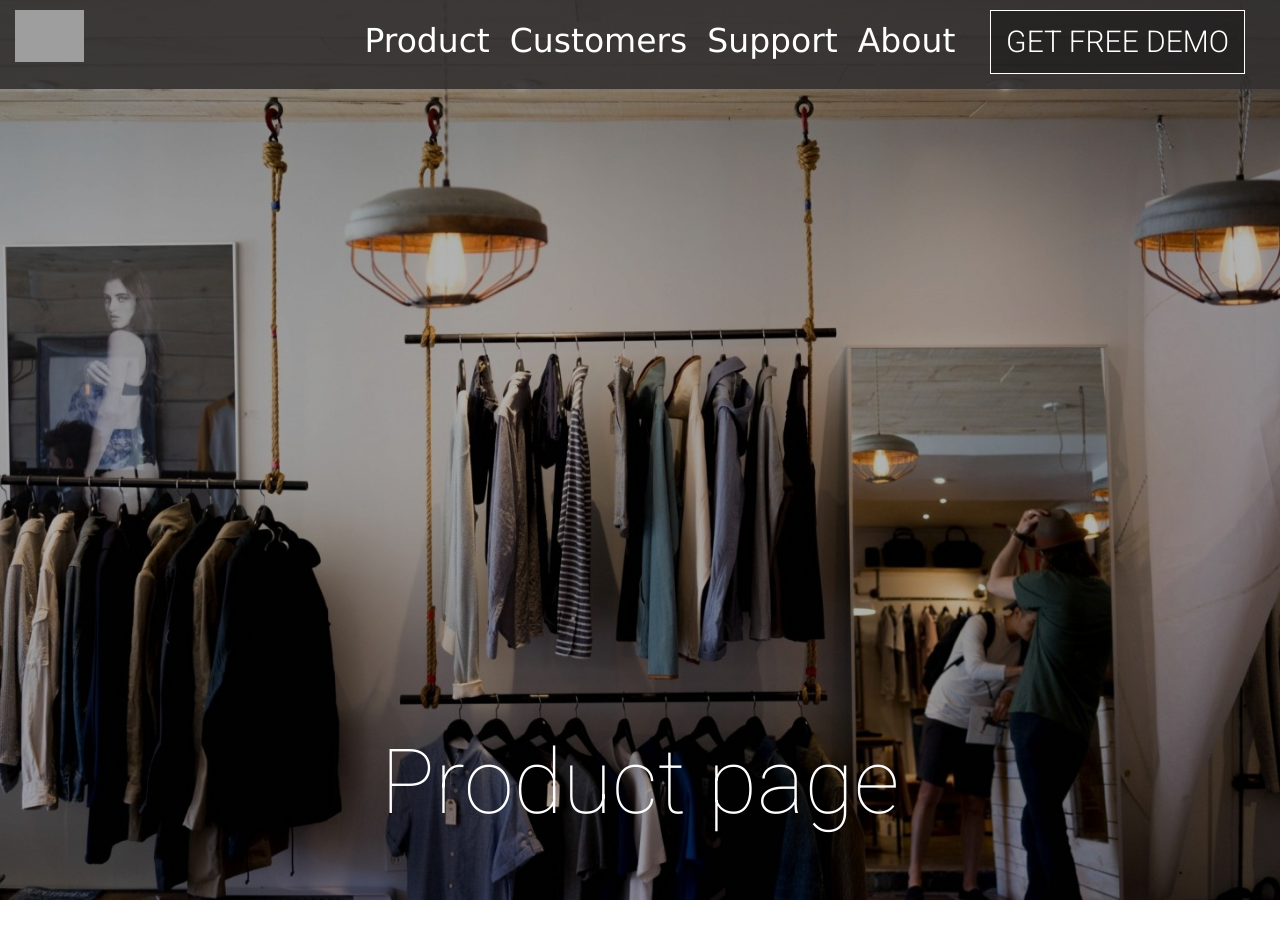
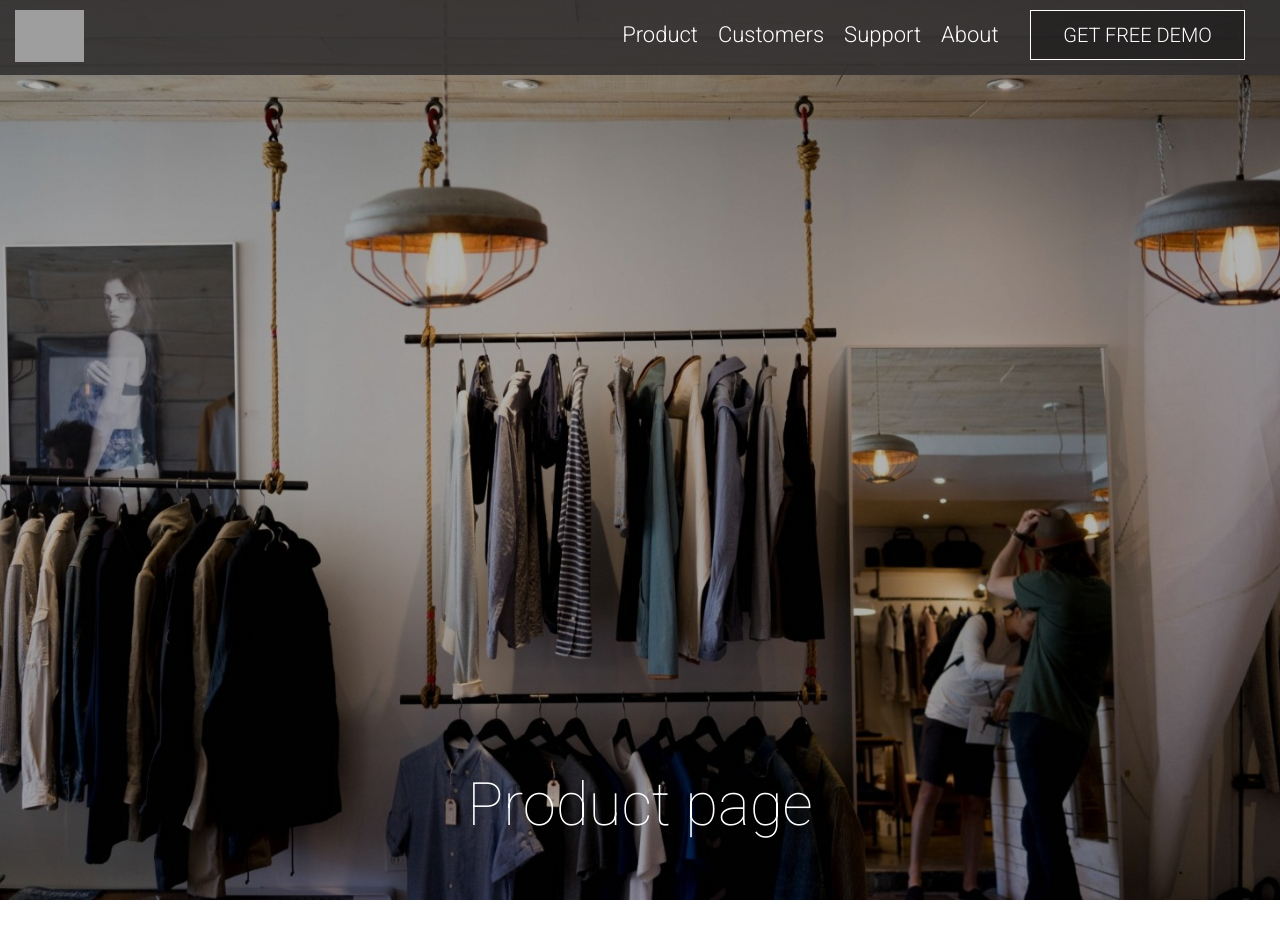
Before and after one commit to scienced/Colect--Jekyll, a Jekyll site: the page built from product.html, in a window 1280 px wide. Shown: the top 952 px of the page. Built offline with Jekyll 4.4.1, drawn with Linux system fonts in a browser that asks for light colours; nearby versions of some CDN libraries; grey boxes are pictures that could not be loaded.

Commit message:
Productpage: change font sizes

```diff
--- a/product.html
+++ b/product.html
@@ -23,14 +23,24 @@ Image: "/files/visuals/bg/unsplash-clark-street-mercantile-33919.jpg"
 
         /* BASIC PAGE START */
 
+        html, body {
+        font-family: 'Roboto', sans-serif;
+        font-size: 62.5%;
+        line-height: 1.5;
+        }
+
         p {
-    font-size: 16px !important;
-    line-height: 1.5rem;
+        font-size: 16px !important;
+        line-height: 1.5rem;
         }
 
         b, strong {
             font-weight: bolder;
         }
+
+            li {
+            font-size: 16px;
+             }
 
         .wrap-content {
             max-width: 1054px;
```
